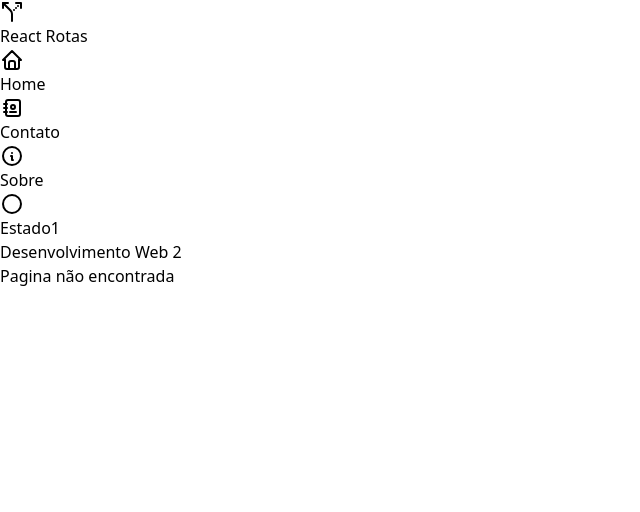
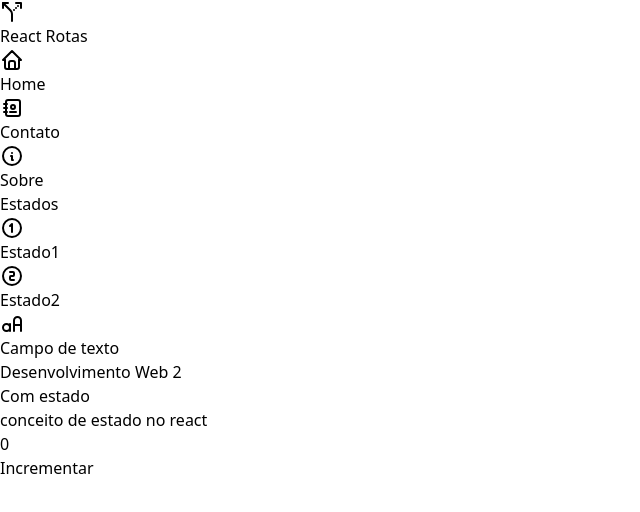
Before and after one commit to luanabrizola/2024-DW2-ROUTES, a React (Vite) app: page /estado2 in a window 1280 px wide. Shown: the top 512 px of the page, without its empty margins (0-640 px from the left). Built offline with nearby package versions, Linux system fonts and the light colour scheme.

Commit message:
CAMPOTEXTOESTADO2

```diff
--- a/src/Componentes/Menu.jsx
+++ b/src/Componentes/Menu.jsx
@@ -1,4 +1,4 @@
-import { IconAddressBook, IconCircle, IconHome, IconInfoCircle, IconRouteAltLeft } from "@tabler/icons-react"
+import { IconAddressBook, IconCircleNumber1, IconCircleNumber2, IconHome, IconInfoCircle, IconRouteAltLeft, IconLetterCaseToggle } from "@tabler/icons-react"
 import { NavLink } from "react-router-dom"
 
 function Menu() {
@@ -32,7 +32,10 @@
                 <NavLink to="/home" className={getEstilo}> <IconHome />Home</NavLink>
                 <NavLink to="/contato" className={getEstilo}><IconAddressBook />Contato</NavLink>
                 <NavLink to="/sobre" className={getEstilo}><IconInfoCircle />Sobre</NavLink>
-                <NavLink to="/estado1" className={getEstilo}><IconCircle/>Estado1</NavLink>
+                <p className="p-2 text-gray-500">Estados</p>
+                <NavLink to="/estado1" className={getEstilo}><IconCircleNumber1/>Estado1</NavLink>
+                <NavLink to="/estado2" className={getEstilo}><IconCircleNumber2/>Estado2</NavLink>
+                <NavLink to='/campoTexto' className={getEstilo}><IconLetterCaseToggle/>Campo de texto</NavLink>
             </nav>
             <footer className="absolute bottom-0 p-3 text-sm">
                 <span>Desenvolvimento Web 2</span>
--- a/src/main.jsx
+++ b/src/main.jsx
@@ -6,14 +6,11 @@
 import Sobre from './pages/Sobre.jsx'
 import Page404 from './pages/Page404.jsx'
 import Layout from './pages/Layout.jsx'
-import Estado1 from './pages/Estado1.jsx'
-// import Home from './pages/Home.jsx'
-// import Contato from './pages/Contato.jsx'
-// import Sobre from './pages/Sobre.jsx'
-// import Page404 from './pages/Page404.jsx'
+import Estado2 from './pages/Estado/Estado2.jsx'
+import Estado1 from './pages/Estado/Estado1.jsx'
 import { Route, RouterProvider, createBrowserRouter, createRoutesFromElements } from 'react-router-dom'
-// import Layout from './Layout.jsx'
-// import Estado1 from './pages/Estado1.jsx'
+import CampoTexto from './pages/Estado/CampoTexto.jsx'
+
 
 // const rotas = createBrowserRouter([
 //   {path:"/", element:<Home/>},
@@ -32,6 +29,8 @@
     <Route path='/sobre' element={<Sobre/>} />
     <Route path='/contato' element={<Contato/>} />
     <Route path='/estado1' element={<Estado1/>} />
+    <Route path='/estado2' element={<Estado2/>} />
+    <Route path='/campoTexto' element={<CampoTexto/>}/>
     <Route path='*' element={<Page404/>} />
   </Route>
 ))
--- /dev/null
+++ b/src/pages/Estado/CampoTexto.jsx
@@ -0,0 +1,20 @@
+import { useState } from "react"
+import Pagina from "../../Componentes/Pagina"
+
+function CampoTexto(){
+
+    const [texto, setTexto] = useState("")
+
+    return(
+        <Pagina titulo="Campo de texto" subtitulo="Conceito de estado">
+            <div className="flex flex-col gap-4">
+                <input type="text" className="bg-black text-white" value={texto} onChange={(e)=>setTexto(e.target.value)}/>
+                <button onClick={()=>setTexto("")}>Limpar</button>
+                <span className="text-2xl">{texto}</span>
+
+            </div>
+        </Pagina>
+    )
+}
+
+export default CampoTexto
--- /dev/null
+++ b/src/pages/Estado/Estado1.jsx
@@ -0,0 +1,24 @@
+import Pagina from "../../Componentes/Pagina"
+import { createContext, useState } from "react"
+
+function Estado1(){
+
+    let numero = 0
+
+    function Incrementar(){
+        numero +=1
+        console.log(numero)
+    }
+
+    return(
+        <Pagina titulo= "Sem estado" subtitulo="conceito de estado no react">
+            <div className="flex flex-col">
+                <div>{numero}</div>
+                <button onClick={Incrementar} className="p=2 bg-purple-500 rounded-md hover:bg-purple-300">Incrementar</button>
+            </div>
+
+        </Pagina>
+    )
+}
+
+export default Estado1
--- /dev/null
+++ b/src/pages/Estado/Estado2.jsx
@@ -0,0 +1,23 @@
+import Pagina from "../../Componentes/Pagina"
+import { createContext, useState } from "react"
+
+function Estado2(){
+
+    const [numero, setNumero] = useState(0)
+
+    function Incrementar(){
+        setNumero(numero+1)
+    }
+
+    return(
+        <Pagina titulo= "Com estado" subtitulo="conceito de estado no react">
+            <div className="flex flex-col">
+                <div>{numero}</div>
+                <button onClick={Incrementar} className="p=2 bg-purple-500 rounded-md hover:bg-purple-300">Incrementar</button>
+            </div>
+
+        </Pagina>
+    )
+}
+
+export default Estado2
--- a/src/pages/Estado1.jsx
+++ /dev/null
@@ -1,30 +0,0 @@
-import Pagina from "../Componentes/Pagina"
-import { useState } from "react"
-
-function Estado1(){
-    let numero = 11
-
-    const [num, setNum]=useState(0)
-    // const estado=useState(500)
-    // const num= estado[0]
-    // const alteraNum =estado[1]
-
-    console.log(num)
-
-    function incrementar(){
-        setNum(num+1)
-    }
-
-
-    return(
-        <Pagina titulo= "Estado 1" subtitulo="conceito de estado no react">
-            <div>
-                <div>{num}</div>
-                <button className="bg-slate-500 p-4 rounded-md" onClick={incrementar}></button>
-            </div>
-
-        </Pagina>
-    )
-}
-
-export default Estado1
```
